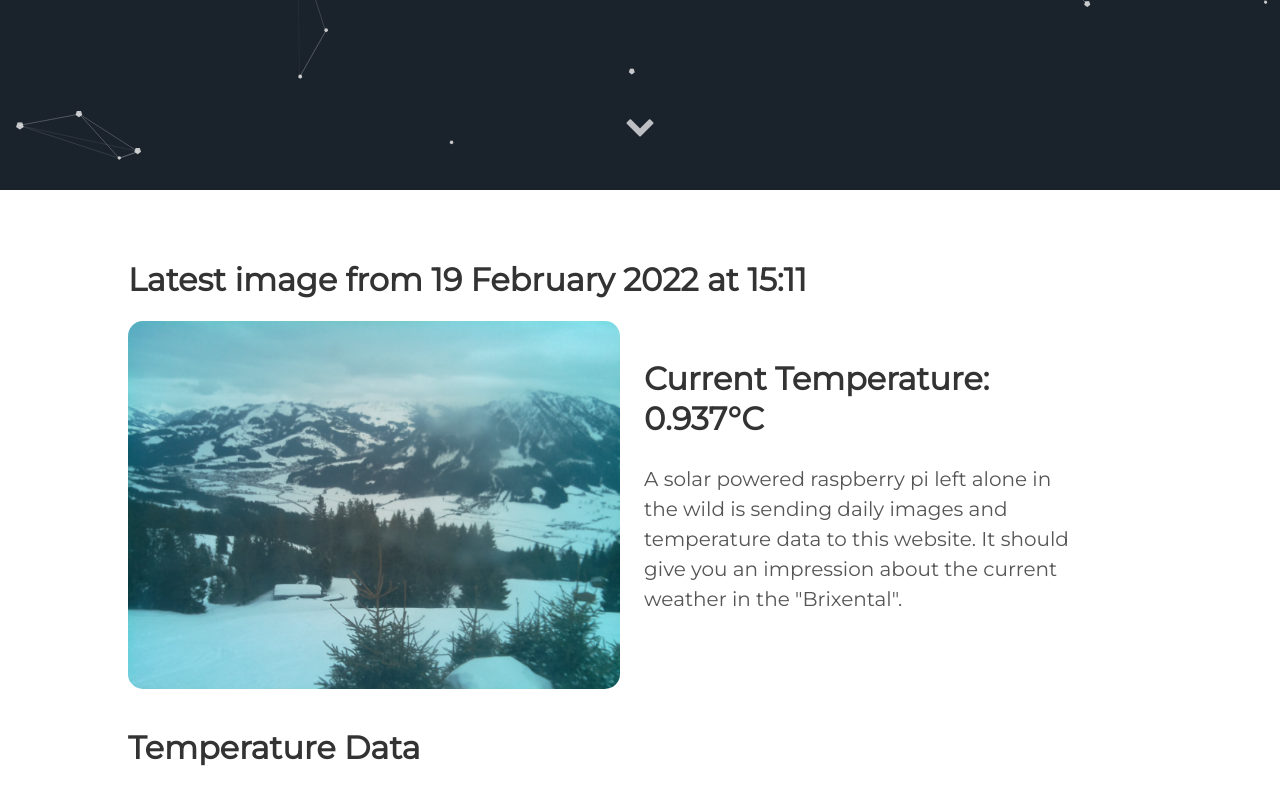
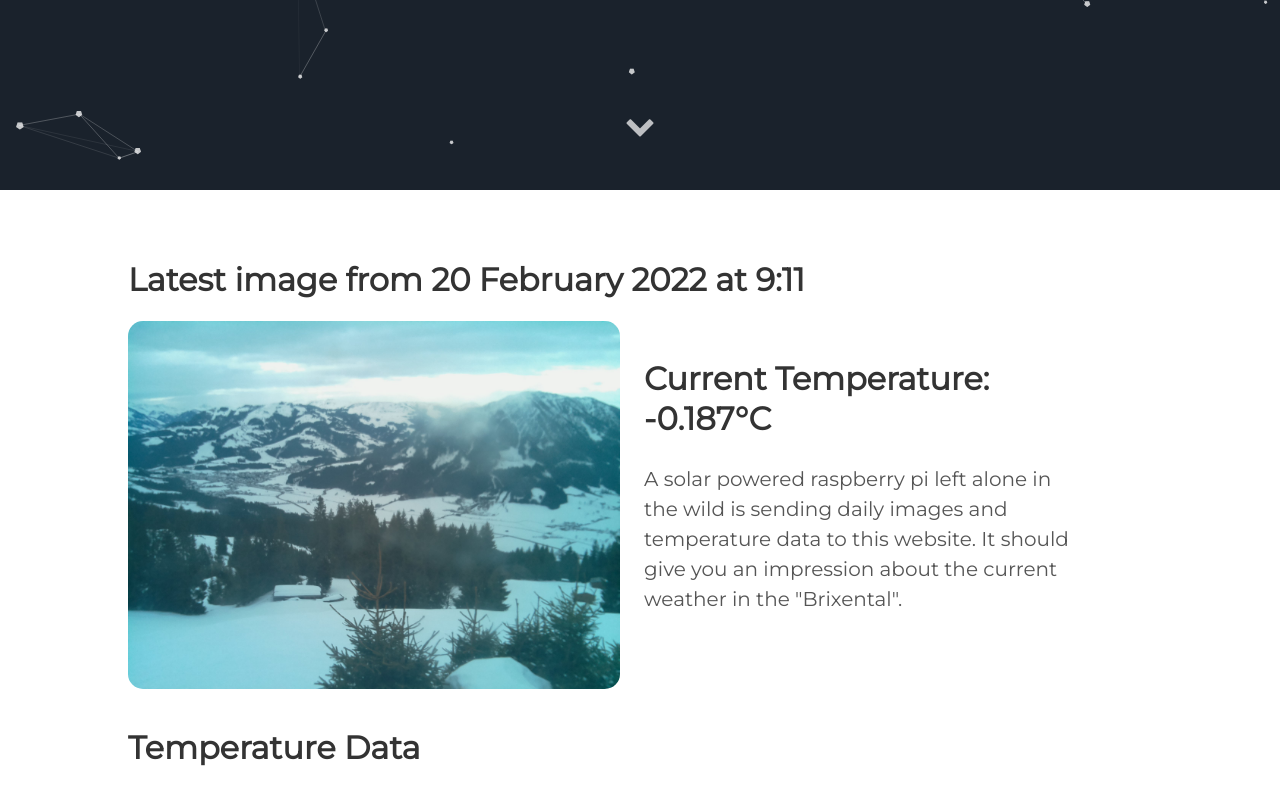
Before and after one commit to vektorious/vektorious.github.io, a Jekyll site: the page built from resources/huette.md, in a window 1280 px wide and 900 px high, scrolled down 710 px. Shown: the top 805 px of the window. Built offline with Jekyll 4.4.1, drawn with Linux system fonts in a browser that asks for light colours.

Commit message:
I'm a bot beep boop

```diff
--- a/resources/huette.md
+++ b/resources/huette.md
@@ -6,13 +6,13 @@ image: '/assets/img/'
 description: 'Live image from the Austrian alps'
 twitter_text: ' '
 ---
-## Latest image from 19 February 2022 at 15:11
+## Latest image from 20 February 2022 at  9:11
 <div class="huette">
   <div class="huette-image">
     <img src="{{ "/assets/img/huette.jpg" | prepend: site.baseurl }}">
   </div>
   <div class="huette-text">
-        <h2>Current Temperature: 0.937°C</h2>
+        <h2>Current Temperature: -0.187°C</h2>
         <p>A solar powered raspberry pi left alone in the wild is sending daily images and temperature data to this website. It should give you an impression about the current weather in the "Brixental".</p>
 
   </div>
```
Also changed, not shown: rpi-script/2022-02-20_090947.txt (renamed from rpi-script/2022-02-19_150944.txt, +5 -5 lines), rpi-script/huette.md (+2 -2 lines), assets/img/huette.jpg, assets/img/temp_plot.png, rpi-script/temp_plot.png, 1 other file.
